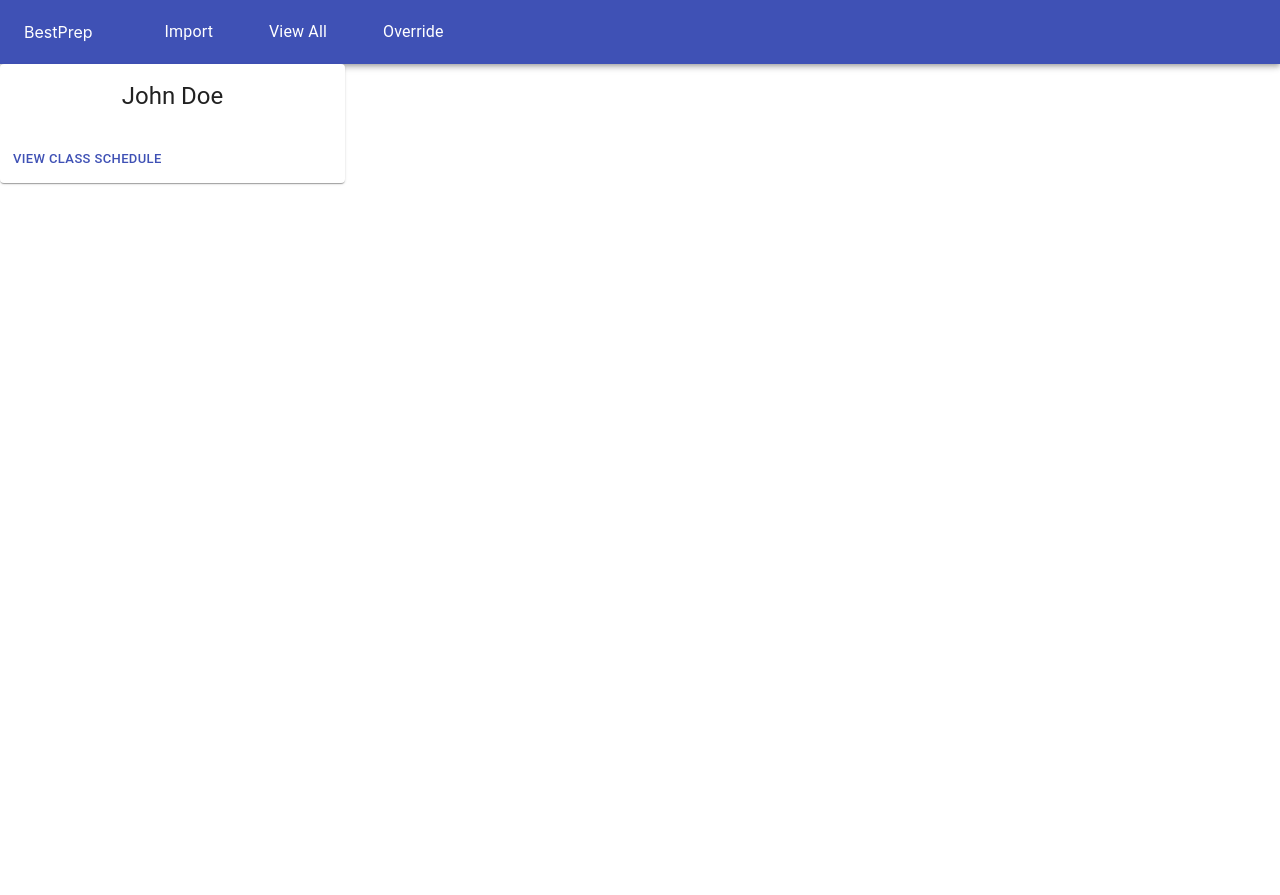
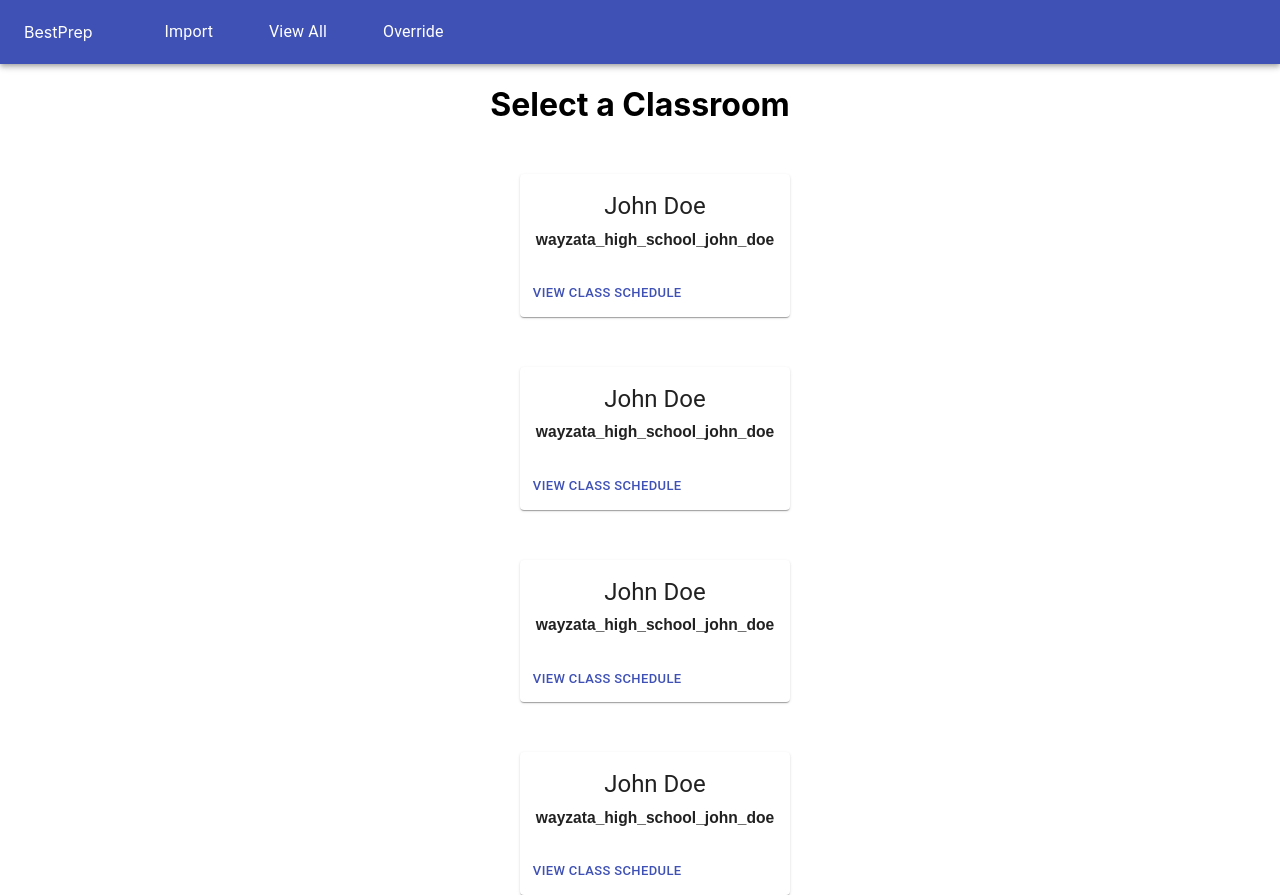
Before and after one commit to Best-Prep/bp-matching, a React (Create React App) app in the folder client/: page /ViewAll in a window 1280 px wide. Before the commit the page ends 800 px from the top, so only its background shows below. Built offline with nearby package versions, Linux system fonts and the light colour scheme.

Commit message:
Addded a header to viewAll page and four cards

```diff
--- a/client/src/components/organisms/classroom_card/ClassroomCard.js
+++ b/client/src/components/organisms/classroom_card/ClassroomCard.js
@@ -7,6 +7,7 @@ import CardContent from "@material-ui/core/CardContent";
 import Button from "@material-ui/core/Button";
 import Dropdown from '../../atoms/Dropdown/Dropdown'
 import Typography from "@material-ui/core/Typography";
+import Grid from '@material-ui/core/Grid';
 
 const useStyles = makeStyles({
   card: {
@@ -22,13 +23,24 @@ const ClassroomCard = (props) => {
   const classes = useStyles();
 
   return (
-    <div>
+   <div style={{paddingLeft:30, marginTop:50}}>
 
-    <Card className={classes.card}>
+     <Grid
+     container
+     direction="column"
+     justify="space-between"
+     alignItems="center"
+     >
+
+   <Grid item>
+     <Card className={classes.card}>
       <CardActionArea>
         <CardContent>
-          <Typography gutterBottom variant="h5" component="h2">
+          <Typography gutterBottom variant="h5" component="h3">
             {props.teacherName}
+          </Typography>
+          <Typography gutterBottom variant="h7" component="h3">
+            {props.schoolName}
           </Typography>
         </CardContent>
       </CardActionArea>
@@ -38,6 +50,8 @@ const ClassroomCard = (props) => {
         </Button>
       </CardActions>
     </Card>
+    </Grid>
+    </Grid>
     </div>
   );
 }
--- a/client/src/components/pages/viewAll.js
+++ b/client/src/components/pages/viewAll.js
@@ -1,7 +1,7 @@
 import React, {useState} from 'react';
 import { makeStyles } from '@material-ui/core/styles';
-import Grid from '@material-ui/core/Grid';
 import ClassroomCard from '../organisms/classroom_card/ClassroomCard';
+import Typography from "@material-ui/core/Typography";
 
 let data = require('../../CareerDay.json')
 
@@ -14,9 +14,13 @@ const useStyles = makeStyles(theme => ({
 const ViewAll = (props) => {
     const [classroomData, setclassroomData] = useState(data)
     return (
-            <ClassroomCard teacherName={data.teacher_first + " " + data.teacher_last} />
-
-
+        <div>
+          <h1>Select a Classroom</h1>
+            <ClassroomCard teacherName={data.teacher_first + " " + data.teacher_last} schoolName={data.classRoom_id} />
+            <ClassroomCard teacherName={data.teacher_first + " " + data.teacher_last} schoolName={data.classRoom_id} />
+            <ClassroomCard teacherName={data.teacher_first + " " + data.teacher_last} schoolName={data.classRoom_id} />
+            <ClassroomCard teacherName={data.teacher_first + " " + data.teacher_last} schoolName={data.classRoom_id} />
+        </div>
     )
 }
 
```
